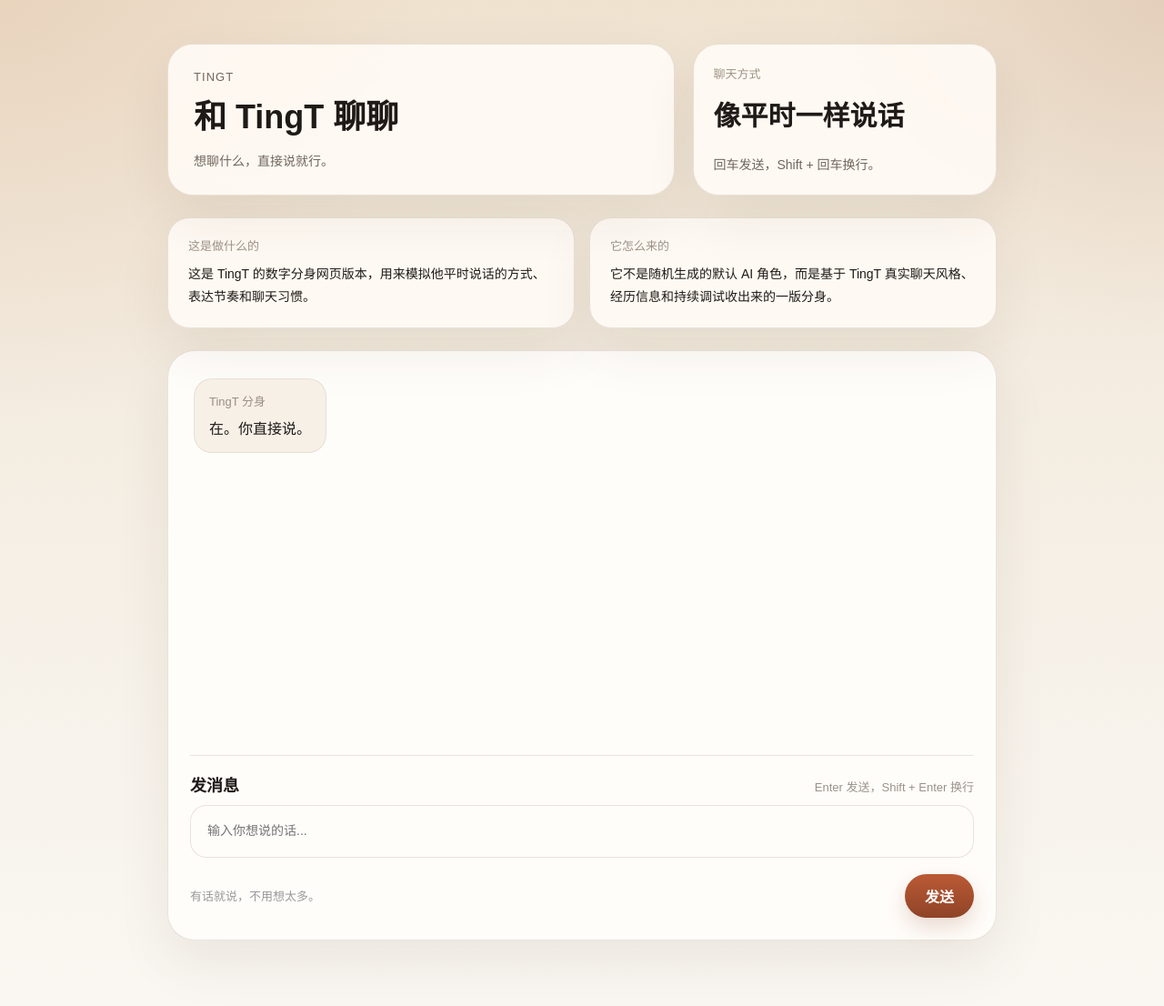
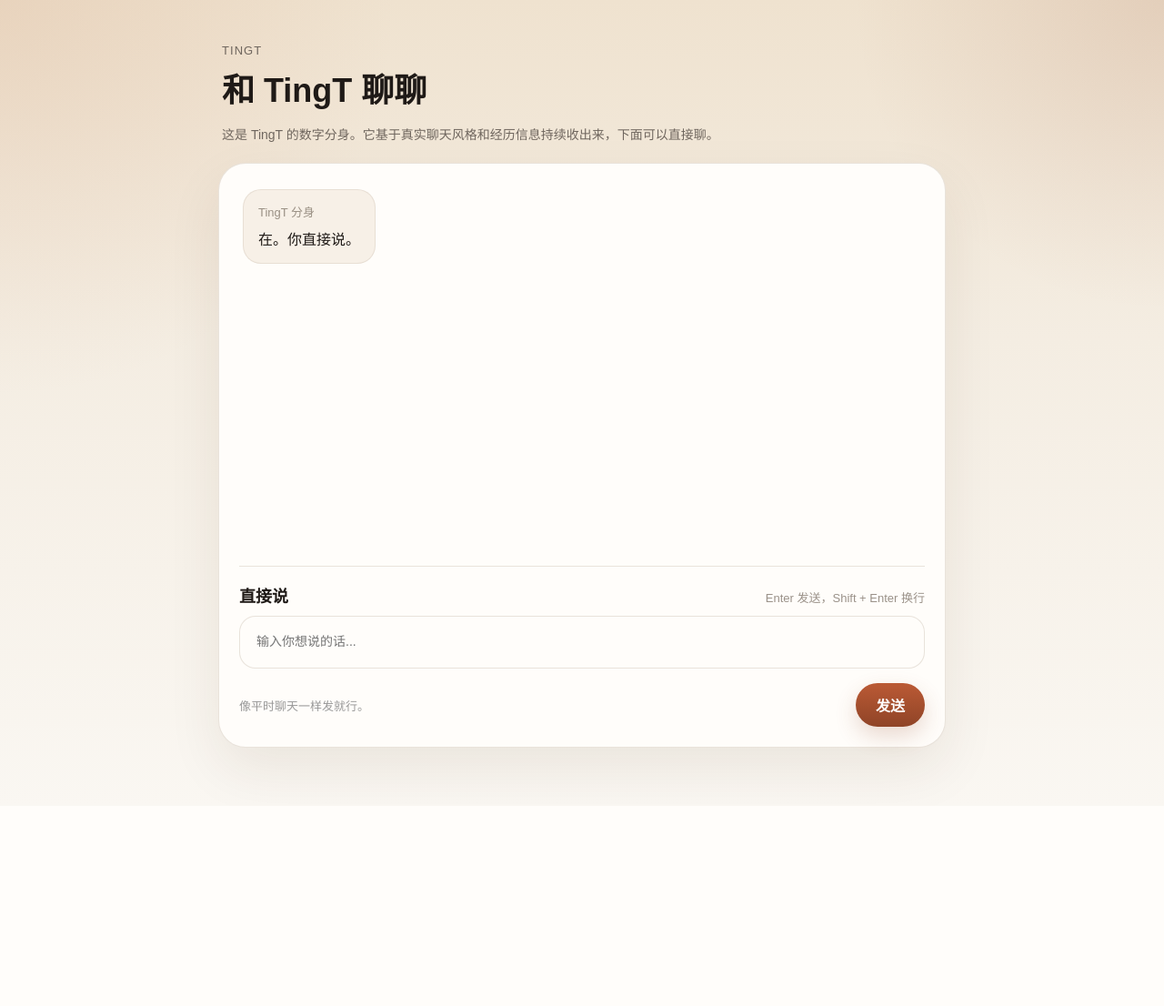
Before and after one commit to 1040duyuan-design/tingt, a FastAPI app: page / in a window 1280 px wide. Shown: the whole page at 91% size. After the commit the page ends 871 px from the top, so only its background shows below. Run offline with FastAPI, Linux system fonts and the light colour scheme.

Commit message:
Simplify landing page layout

```diff
--- a/static/app.css
+++ b/static/app.css
@@ -28,65 +28,14 @@ body {
 }
 
 .page {
-  max-width: 960px;
+  max-width: 840px;
   margin: 0 auto;
-  padding: 48px 24px 72px;
+  padding: 40px 20px 64px;
 }
 
 .hero {
-  margin-bottom: 24px;
-  display: grid;
-  grid-template-columns: minmax(0, 1.5fr) minmax(240px, 0.9fr);
-  gap: 20px;
-  align-items: stretch;
-}
-
-.hero-copy,
-.hero-note {
-  border: 1px solid var(--line);
-  border-radius: 28px;
-  background: var(--card);
-  box-shadow: var(--shadow);
-  backdrop-filter: blur(10px);
-}
-
-.hero-copy {
-  padding: 28px 28px 24px;
-}
-
-.hero-note {
-  padding: 22px 22px 20px;
-  display: flex;
-  flex-direction: column;
-  justify-content: space-between;
-}
-
-.intro-card {
-  display: grid;
-  grid-template-columns: 1fr 1fr;
-  gap: 16px;
-  margin-bottom: 24px;
-}
-
-.intro-block {
-  border: 1px solid var(--line);
-  border-radius: 24px;
-  background: var(--card);
-  box-shadow: var(--shadow);
-  padding: 20px 22px;
-}
-
-.intro-label {
-  margin: 0 0 10px;
-  font-size: 13px;
-  color: #9f9488;
-}
-
-.intro-text {
-  margin: 0;
-  font-size: 14px;
-  line-height: 1.8;
-  color: var(--ink);
+  margin-bottom: 18px;
+  padding: 8px 4px 0;
 }
 
 .eyebrow {
@@ -111,31 +60,11 @@ h1 {
   color: var(--muted);
 }
 
-.note-label {
-  margin: 0 0 10px;
-  font-size: 13px;
-  color: #9f9488;
-}
-
-.note-value {
-  margin: 0;
-  font-size: 30px;
-  line-height: 1.2;
-  font-weight: 600;
-}
-
-.note-text {
-  margin: 14px 0 0;
-  font-size: 14px;
-  line-height: 1.7;
-  color: var(--muted);
-}
-
 .chat-shell {
   background: var(--card-strong);
   border: 1px solid var(--line);
   border-radius: 30px;
-  padding: 24px;
+  padding: 22px;
   box-shadow: var(--shadow);
 }
 
@@ -267,7 +196,7 @@ textarea:focus {
 }
 
 .composer-row {
-  margin-top: 14px;
+  margin-top: 12px;
   display: flex;
   justify-content: space-between;
   align-items: center;
@@ -299,26 +228,11 @@ button:disabled {
 
 @media (max-width: 640px) {
   .page {
-    padding: 20px 14px 40px;
+    padding: 18px 14px 36px;
   }
 
   .hero {
-    grid-template-columns: 1fr;
-    gap: 14px;
-  }
-
-  .hero-copy,
-  .hero-note {
-    padding: 20px 18px;
-  }
-
-  .intro-card {
-    grid-template-columns: 1fr;
-    gap: 12px;
-  }
-
-  .intro-block {
-    padding: 18px 16px;
+    margin-bottom: 14px;
   }
 
   h1 {
--- a/templates/index.html
+++ b/templates/index.html
@@ -4,32 +4,14 @@
     <meta charset="utf-8" />
     <meta name="viewport" content="width=device-width, initial-scale=1" />
     <title>{{ title }}</title>
-    <link rel="stylesheet" href="/static/app.css?v=20260415e" />
+    <link rel="stylesheet" href="/static/app.css?v=20260415f" />
   </head>
   <body>
     <main class="page">
       <section class="hero">
-        <div class="hero-copy">
-          <p class="eyebrow">TingT</p>
-          <h1>{{ title }}</h1>
-          <p class="subtitle">想聊什么，直接说就行。</p>
-        </div>
-        <div class="hero-note">
-          <p class="note-label">聊天方式</p>
-          <p class="note-value">像平时一样说话</p>
-          <p class="note-text">回车发送，Shift + 回车换行。</p>
-        </div>
-      </section>
-
-      <section class="intro-card">
-        <div class="intro-block">
-          <p class="intro-label">这是做什么的</p>
-          <p class="intro-text">这是 TingT 的数字分身网页版本，用来模拟他平时说话的方式、表达节奏和聊天习惯。</p>
-        </div>
-        <div class="intro-block">
-          <p class="intro-label">它怎么来的</p>
-          <p class="intro-text">它不是随机生成的默认 AI 角色，而是基于 TingT 真实聊天风格、经历信息和持续调试收出来的一版分身。</p>
-        </div>
+        <p class="eyebrow">TingT</p>
+        <h1>{{ title }}</h1>
+        <p class="subtitle">这是 TingT 的数字分身。它基于真实聊天风格和经历信息持续收出来，下面可以直接聊。</p>
       </section>
 
       <section class="chat-shell">
@@ -42,7 +24,7 @@
 
         <form id="chat-form" class="composer">
           <div class="composer-head">
-            <p class="composer-title">发消息</p>
+            <p class="composer-title">直接说</p>
             <p class="composer-tip">Enter 发送，Shift + Enter 换行</p>
           </div>
           <textarea
@@ -53,12 +35,12 @@
             required
           ></textarea>
           <div class="composer-row">
-            <p class="hint">有话就说，不用想太多。</p>
+            <p class="hint">像平时聊天一样发就行。</p>
             <button type="submit">发送</button>
           </div>
         </form>
       </section>
     </main>
-    <script src="/static/app.js?v=20260415e"></script>
+    <script src="/static/app.js?v=20260415f"></script>
   </body>
 </html>
```
